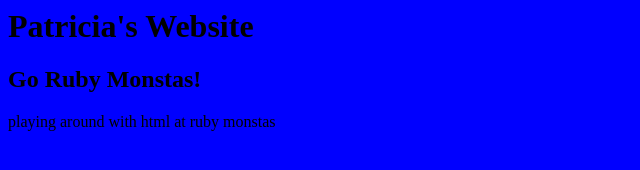
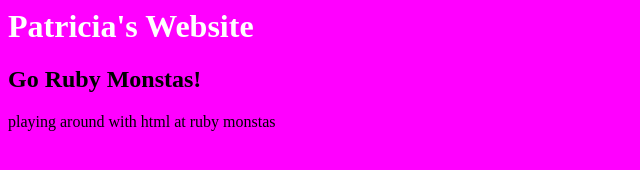
Before and after one commit to patriciaschulz/patriciaschulz.github.io, a plain HTML site: page index.html in a window 1280 px wide. Shown: the whole page, without its empty margins (0-640 px from the left). Drawn offline with Linux system fonts and the light colour scheme.

Commit message:
Updated colors

```diff
--- a/index.html
+++ b/index.html
@@ -3,8 +3,8 @@
   <head>
   </head>
 
-    <body style="background-color: blue">
-      <h1>
+    <body style="background-color: rgb(255, 0, 255)">
+      <h1 style="color: white">
       Patricia's Website
       </h1>
       <h2>Go Ruby Monstas!</h2>
```
